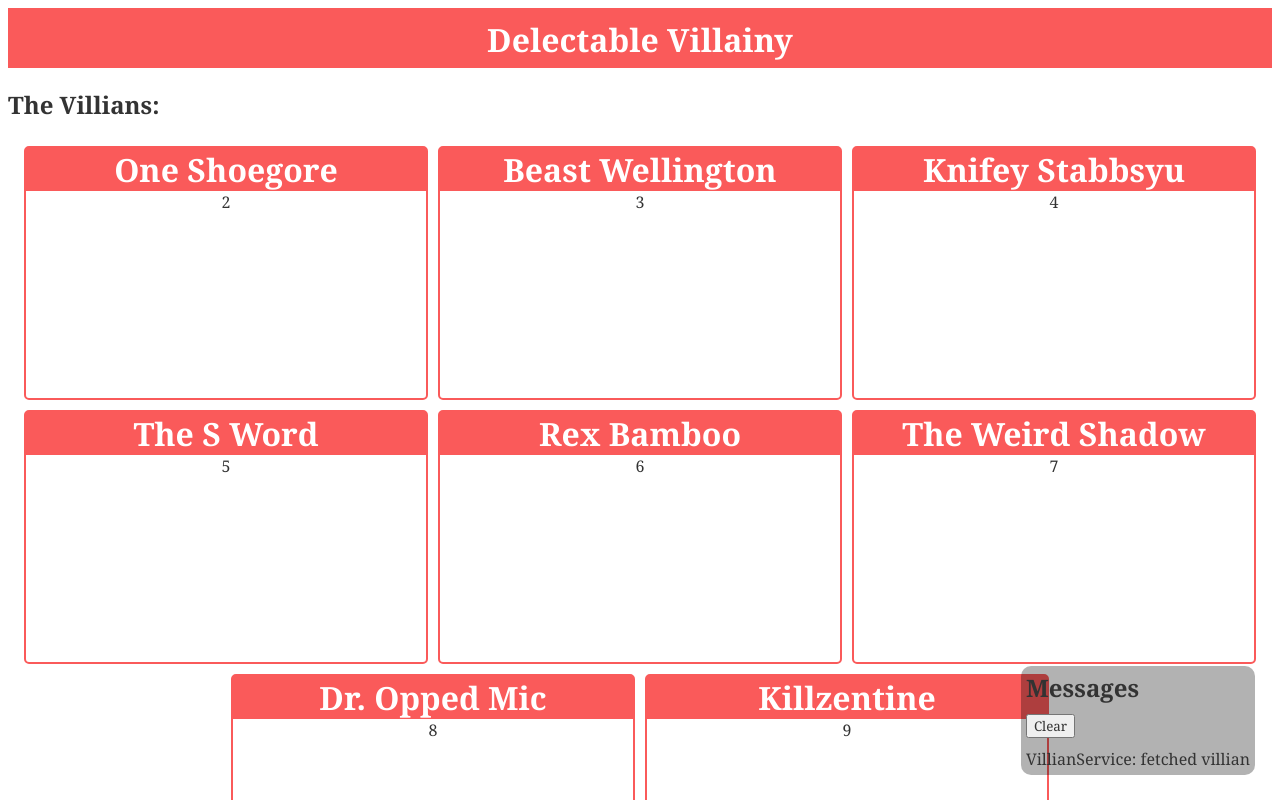
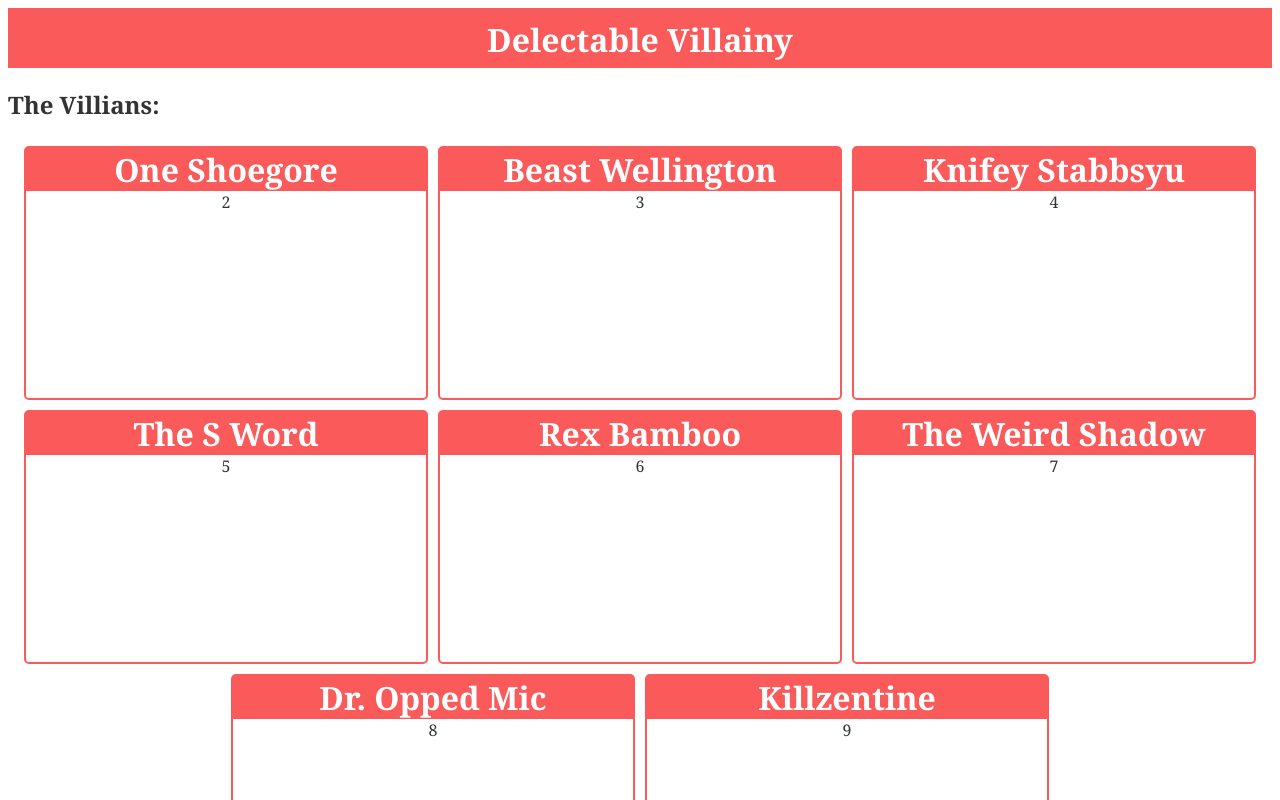
Before and after one commit to BJKapteyn/DelectableVillainy, an Angular app: page / in a window 1280 px wide. Shown: the top 800 px of the page. Built offline with nearby package versions, Linux system fonts and the light colour scheme.

Commit message:
fixed the fade effect for message bubble

```diff
--- a/src/app/messages/messages.component.css
+++ b/src/app/messages/messages.component.css
@@ -1,9 +1,32 @@
-div.message {
+div.message, .messageNone {
   position: fixed;
   bottom: 20px;
   right: 20px;
-  background-color: rgba(0,0,0,0.3);
+  background-color: rgba(0,0,0,0.6);
   border-radius: 10px;
+  color: white;
+}
+
+@keyframes fadeIn {
+  from {opacity: 0;}
+  to {opacity: 1;}
+}
+@keyframes fadeOut {
+  from {opacity: 1;}
+  to {opacity: 0;}
+}
+
+.message {
+  animation-direction: forwards;
+  animation-name: fadeIn;
+  animation-duration: 1s;
+  display: none;
+}
+
+.messageNone {
+  animation-direction: forwards;
+  animation-name: fadeOut;
+  animation-duration: 2s;
 }
 
 h2, div, button {
--- a/src/app/messages/messages.component.html
+++ b/src/app/messages/messages.component.html
@@ -1,4 +1,4 @@
-<div class="message" *ngIf="messageService.messages.length">
+<div id="messageView" *ngIf="messageService.messages.length">
   <h2>Messages</h2>
   <button class="clear"
           (click)="messageService.clear()">Clear</button>
--- a/src/app/messages/messages.component.ts
+++ b/src/app/messages/messages.component.ts
@@ -10,9 +10,14 @@ export class MessagesComponent implements OnInit {
 
   constructor(public messageService: MessageService) { }
 
+  static timeouts: NodeJS.Timeout[];
 
-  static fade(fadeTime: number): NodeJS.Timeout[] {
+  public static fade(fadeTime: number): void {
     let messageView = document.getElementById('messageView');
+
+    if(this.timeouts) {
+      this.timeouts.forEach(x => clearTimeout(x));
+    }
 
     messageView.className = 'message';
     messageView.style.display = "block";
@@ -25,8 +30,7 @@ export class MessagesComponent implements OnInit {
       messageView.style.display = "none";
     }, fadeTime + 2000);
 
-    let timeouts = [timeout1, timeout2];
-    return timeouts;
+    this.timeouts = [timeout1, timeout2];
   }
 
   ngOnInit(): void {
--- a/src/app/villians/villians.component.ts
+++ b/src/app/villians/villians.component.ts
@@ -3,6 +3,7 @@ import { Component, OnInit } from '@angular/core';
 import {Villian} from '../villian';
 import {VillianService} from '../villian.service';
 import {MessageService} from '../message.service';
+import {MessagesComponent} from '../messages/messages.component';
 
 @Component({
   selector: 'app-villians',
@@ -22,7 +23,10 @@ export class VilliansComponent implements OnInit {
 
   onSelect(villian: Villian) {
     this.selectedVillian = villian;
-    this.messageService.add(`HeroService: Selected ${villian.name}`);
+    if(this.selectedVillian !== villian) {
+      this.messageService.add(`HeroService: Selected ${villian.name}`);
+    }
+    MessagesComponent.fade(2000);
   }
 
   ngOnInit(): void {
--- a/tsconfig.app.json
+++ b/tsconfig.app.json
@@ -2,7 +2,7 @@
   "extends": "./tsconfig.json",
   "compilerOptions": {
     "outDir": "./out-tsc/app",
-    "types": []
+    "types": ["node"]
   },
   "files": [
     "src/main.ts",
```
